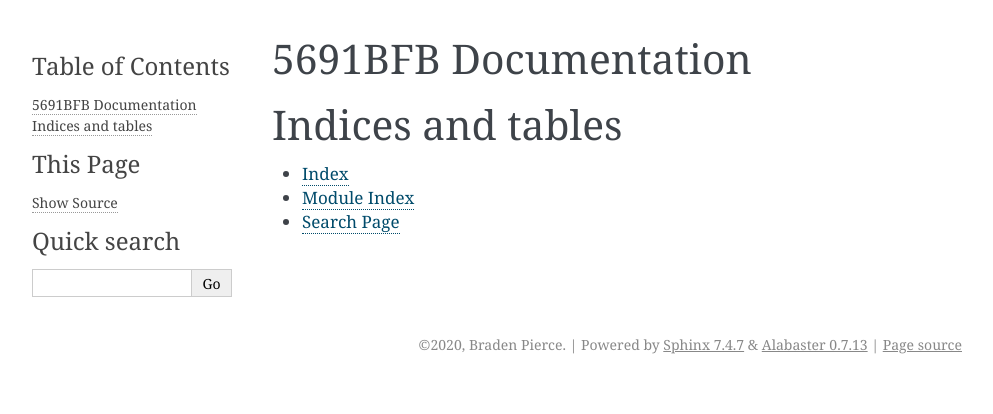
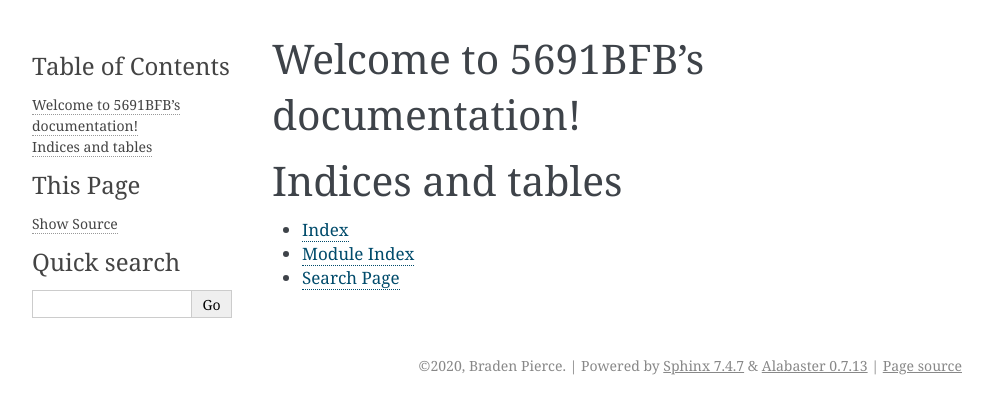
Before and after one commit to theguy20phi/5691BFB, a Sphinx documentation site: the page built from docs/index.rst, in a window 1280 px wide. Shown: the top 414 px of the page, without its empty margins (148-1141 px from the left). Built offline with Sphinx 7.4.7, drawn with Linux system fonts in a browser that asks for light colours; some of the changed lines change nothing that is shown.

Commit message:
Fix doc setup.

```diff
--- a/docs/index.rst
+++ b/docs/index.rst
@@ -1,7 +1,9 @@
 .. 5691BFB documentation master file, created by
-   sphinx-quickstart on Mon Jul  6 01:58:52 2020.
+   sphinx-quickstart on Mon Jul  6 19:20:43 2020.
+   You can adapt this file completely to your liking, but it should at least
+   contain the root `toctree` directive.
 
-5691BFB Documentation
+Welcome to 5691BFB's documentation!
 ===================================
 
 .. toctree::
```
Also changed, not shown: 6 other files.
